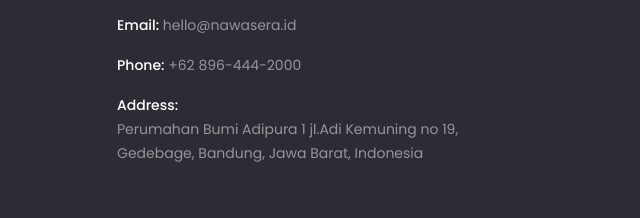
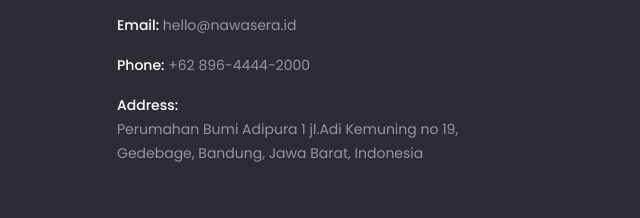
Before and after one commit to bayuadijaya06/nawasera, a plain HTML site: page index.html in a window 1280 px wide. Shown: the part 3437-3655 px from the top of the page, 351-991 px from the left. Drawn offline with nearby package versions, Linux system fonts and the light colour scheme.

Commit message:
Update index.html

```diff
--- a/index.html
+++ b/index.html
@@ -554,7 +554,7 @@
                 <span>hello@nawasera.id</span>
               </div>
               <div class="py-2">
-                <b>Phone: </b><span> +62 896-444-2000</span>
+                <b>Phone: </b><span> +62 896-4444-2000</span>
               </div>
               <div class="py-2">
                 <b>Address: </b>
```
